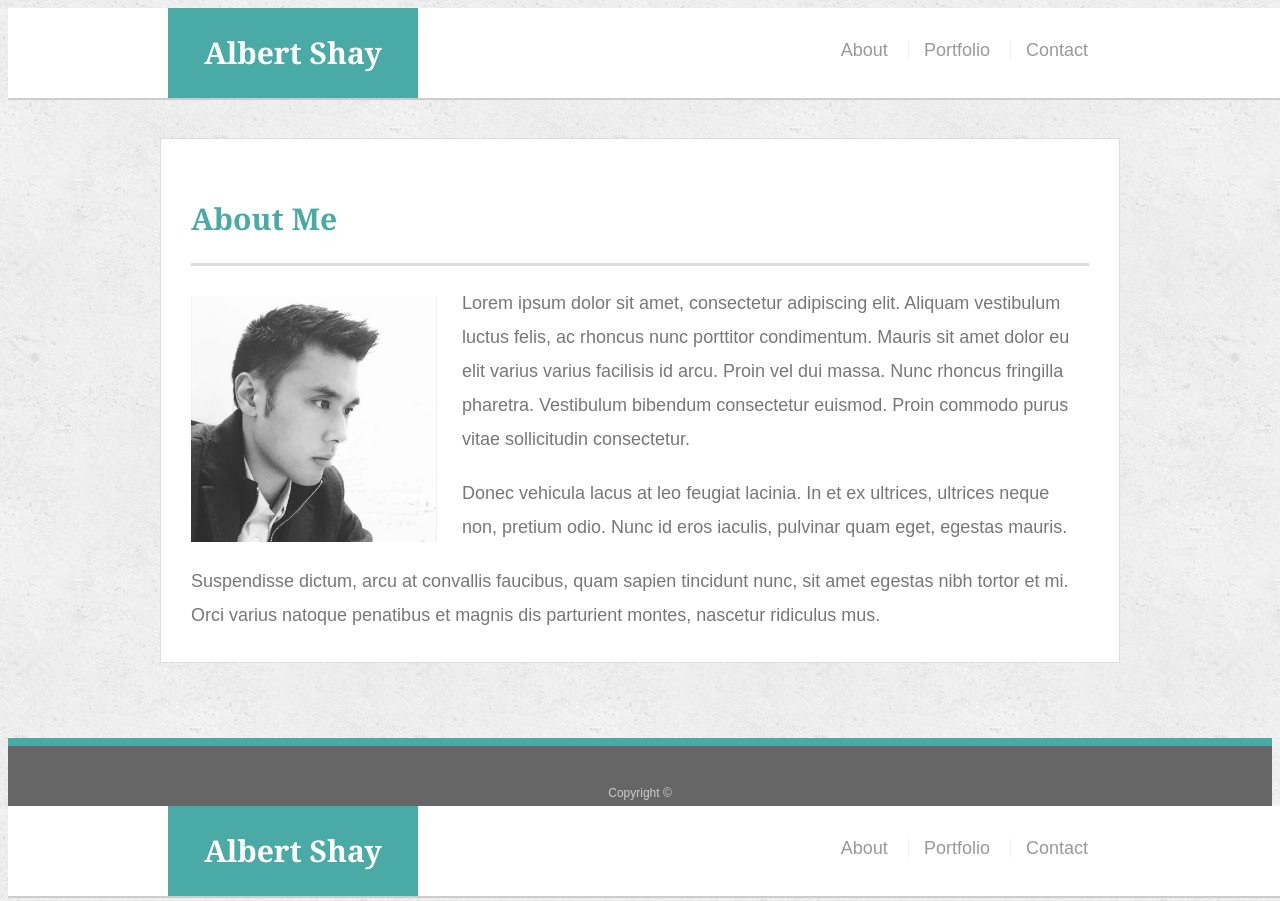
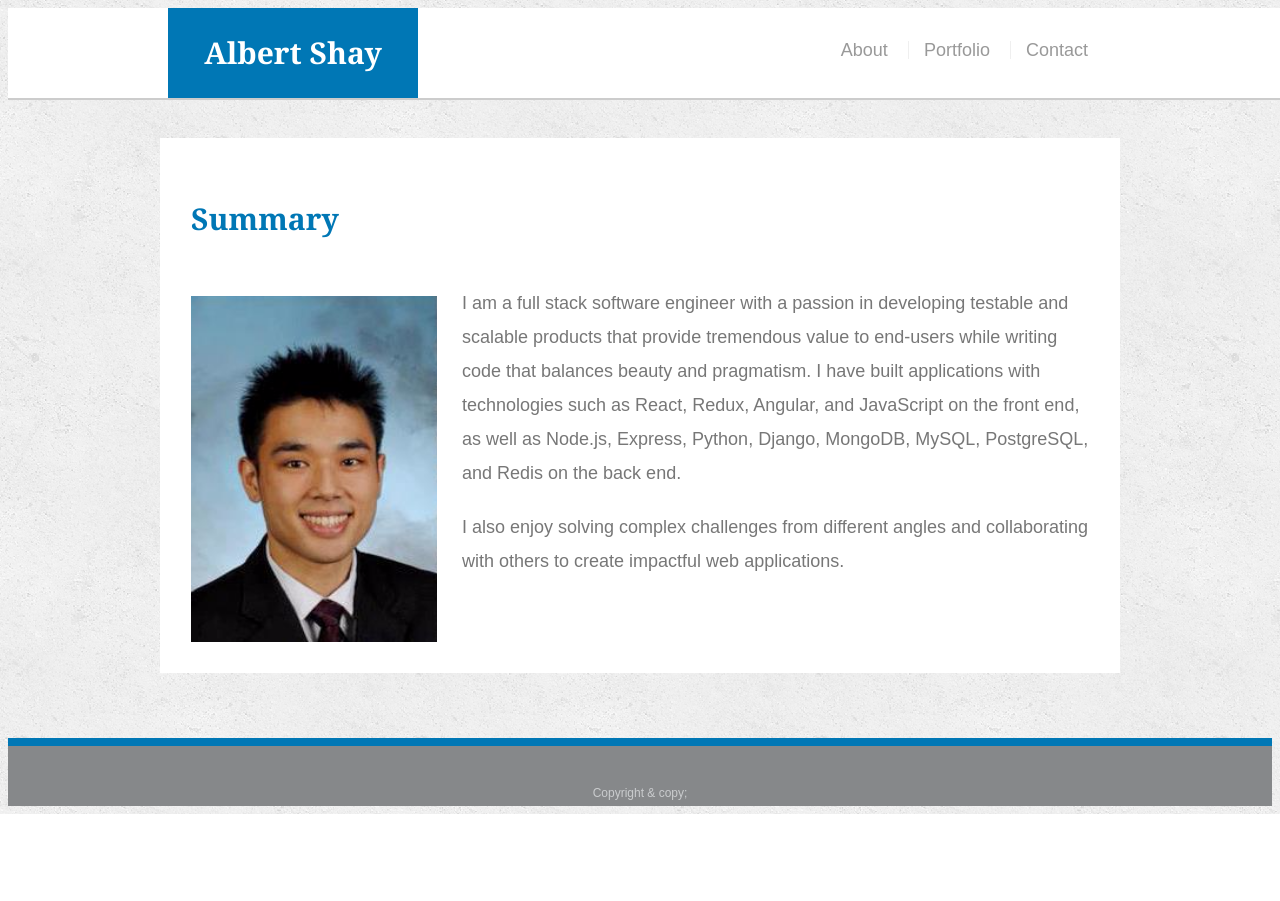
Before and after one commit to albertshay888/Responsive-Portfolio, a plain HTML site: page index.html in a window 1280 px wide. Shown: the top 901 px of the page. After the commit the page ends 814 px from the top, so only its background shows below. Drawn offline with Linux system fonts and the light colour scheme.

Commit message:
portfolio edits

```diff
--- a/assets/css/style.css
+++ b/assets/css/style.css
@@ -37,14 +37,14 @@ h2,
 h3 {
   font-family: Georgia, Times, "Times New Roman", serif;
   font-weight: 700;
-  color: #4aaaa5;
+  color: #0077B5;
 }
 
 h1 {
   padding-bottom: 20px;
   font-size: 30px;
   line-height: 49px;
-  border-bottom: 3px solid #dddddd;
+  border-bottom: 3px solid #ffffff;
 }
 
 h2,
@@ -86,7 +86,7 @@ h3 {
   color: #ffffff;
   text-align: center;
   text-decoration: none;
-  background: #4aaaa5;
+  background: #0077B5;
 }
 
 
@@ -147,10 +147,10 @@ footer {
   clear: both;
   font-size: 12px;
   color: #ffffff;
-  color: #cccccc;
+  color: #caccce;
   text-align: center;
-  background: #666666;
-  border-top: 8px solid #4aaaa5;
+  background: #86888A;
+  border-top: 8px solid #0077B5;
   height: 50px;
 }
 
@@ -158,7 +158,7 @@ h3, h2 {
   padding-bottom: 20px;
   margin-bottom: 15px;
   line-height: 22px;
-  border-bottom: 2px solid #eeeeee;
+  border-bottom: 2px solid #ffffff;
 }
 
 /* main */
@@ -176,7 +176,7 @@ h3, h2 {
   padding: 30px;
   margin: 0 0 40px;
   background: #ffffff;
-  border: 1px solid #dddddd;
+  border: 1px solid #ffffff;
 }
 
 @media (max-width: 768px)
@@ -231,7 +231,7 @@ width:100%;
   line-height: 30px;
   color: #ffffff;
   text-align: center;
-  background: #4aaaa5;
+  background: #0077B5;
   border-bottom: 0;
 }
 
@@ -282,7 +282,7 @@ input[type=submit] {
   font-size: 18px;
   color: #ffffff;
   cursor: pointer;
-  background: #4aaaa5;
+  background: #0077B5;
   border: 0 none;
 }
 
--- a/index.html
+++ b/index.html
@@ -23,15 +23,21 @@
 
   <div id="main-container" class="container">
     <section class="main-section">
-      <h1>About Me</h1>
+      <h1>Summary</h1>
       <!-- <img src="assets/images/profile2018.jpg" class="img-fluid" alt="Responsive image" style="width:246px;height:246px;"> -->
-      <img src="assets/images/profile2018.jpg" class="auth-image" alt="Albert Shay" style="width:246px;height:246px;">
+      <img src="assets/images/linkedinProfile.jpg" class="auth-image" alt="Albert Shay" style="width:246px;height:346px;">
 
-      <p>Lorem ipsum dolor sit amet, consectetur adipiscing elit. Aliquam vestibulum luctus felis, ac rhoncus nunc porttitor condimentum. Mauris sit amet dolor eu elit varius varius facilisis id arcu. Proin vel dui massa. Nunc rhoncus fringilla pharetra. Vestibulum bibendum consectetur euismod. Proin commodo purus vitae sollicitudin consectetur.</p>
+      <p>I am a full stack software engineer with a passion in developing testable and scalable products
+         that provide tremendous value to end-users while writing code that balances beauty and pragmatism.
+         I have built applications with technologies such as React, Redux, Angular, and JavaScript
+         on the front end, as well as Node.js, Express, Python, Django, MongoDB, MySQL, PostgreSQL,
+         and Redis on the back end.</p>
 
-      <p>Donec vehicula lacus at leo feugiat lacinia. In et ex ultrices, ultrices neque non, pretium odio. Nunc id eros iaculis, pulvinar quam eget, egestas mauris.</p>
 
-      <p>Suspendisse dictum, arcu at convallis faucibus, quam sapien tincidunt nunc, sit amet egestas nibh tortor et mi. Orci varius natoque penatibus et magnis dis parturient montes, nascetur ridiculus mus.</p>
+      <p>I also enjoy solving complex challenges from different angles and collaborating with others
+         to create impactful web applications.</p>
+
+
 
     </section>
 
@@ -39,55 +45,9 @@
 
   <footer>
     <div class="container">
-      Copyright &copy;
+      Copyright & copy;
     </div>
   </footer>
 </body>
 
 </html>
-<!doctype html>
-<html lang="en-us">
-
-<head>
-  <meta charset="UTF-8">
-  <title>About | Albert Shay</title>
-  <link rel="stylesheet" type="text/css" href="assets/css/style.css">
-</head>
-
-<body>
-
-  <header id="masthead">
-    <div class="container">
-      <a href="index.html" id="logo">Albert Shay</a>
-      <nav>
-        <a href="index.html">About</a>
-        <a href="portfolio.html">Portfolio</a>
-        <a href="contact.html">Contact</a>
-      </nav>
-    </div>
-  </header>
-
-  <div id="main-container" class="container">
-    <section class="main-section">
-      <h1>About Me</h1>
-
-      <img src="assets/images/cat.jpg" class="auth-image" alt="Albert Shay">
-
-      <p>Lorem ipsum dolor sit amet, consectetur adipiscing elit. Aliquam vestibulum luctus felis, ac rhoncus nunc porttitor condimentum. Mauris sit amet dolor eu elit varius varius facilisis id arcu. Proin vel dui massa. Nunc rhoncus fringilla pharetra. Vestibulum bibendum consectetur euismod. Proin commodo purus vitae sollicitudin consectetur.</p>
-
-      <p>Donec vehicula lacus at leo feugiat lacinia. In et ex ultrices, ultrices neque non, pretium odio. Nunc id eros iaculis, pulvinar quam eget, egestas mauris.</p>
-
-      <p>Suspendisse dictum, arcu at convallis faucibus, quam sapien tincidunt nunc, sit amet egestas nibh tortor et mi. Orci varius natoque penatibus et magnis dis parturient montes, nascetur ridiculus mus.</p>
-
-    </section>
-
-  </div>
-
-  <footer>
-    <div class="container">
-      Copyright &copy;
-    </div>
-  </footer>
-</body>
-
-</html>
```
Also changed, not shown: assets/images/linkedinProfile.jpg (added), assets/images/profile2018.jpg (deleted).
